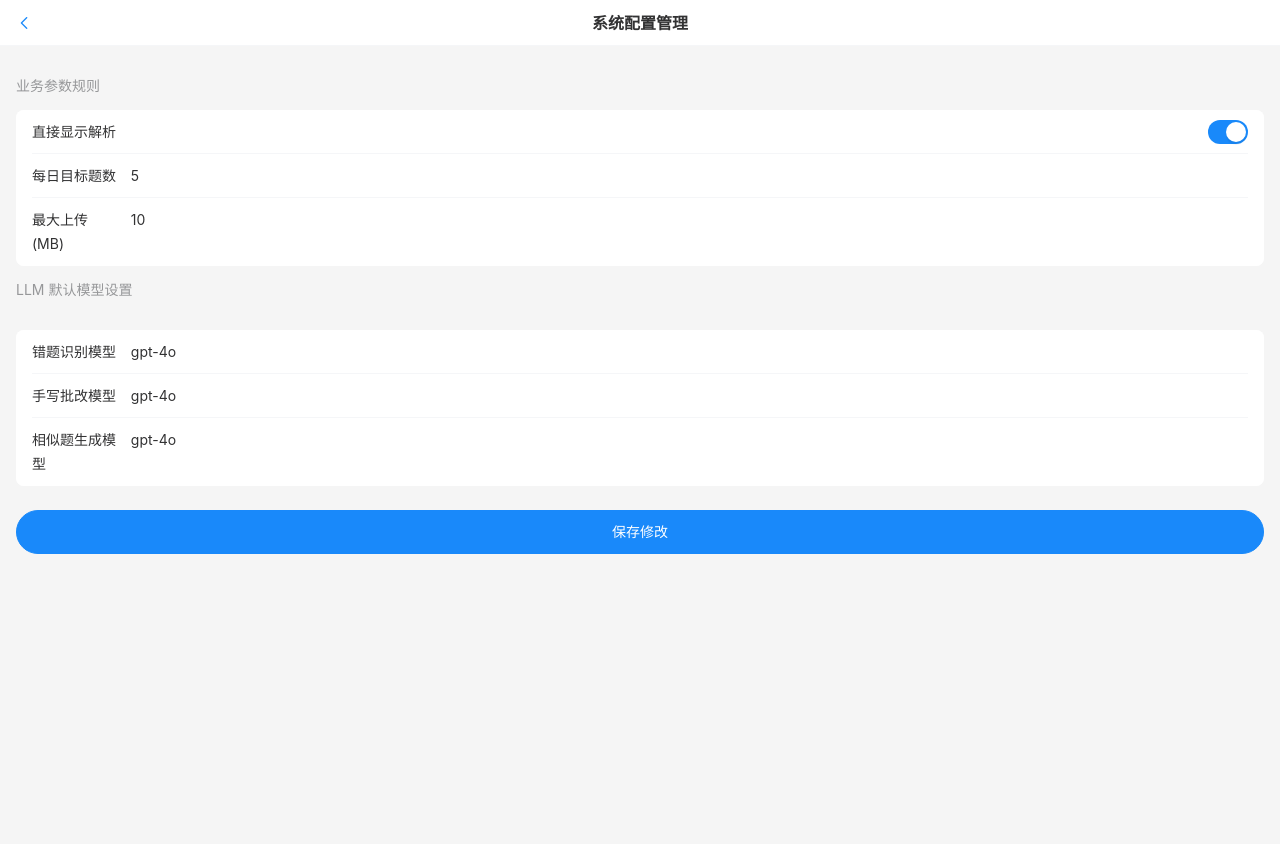
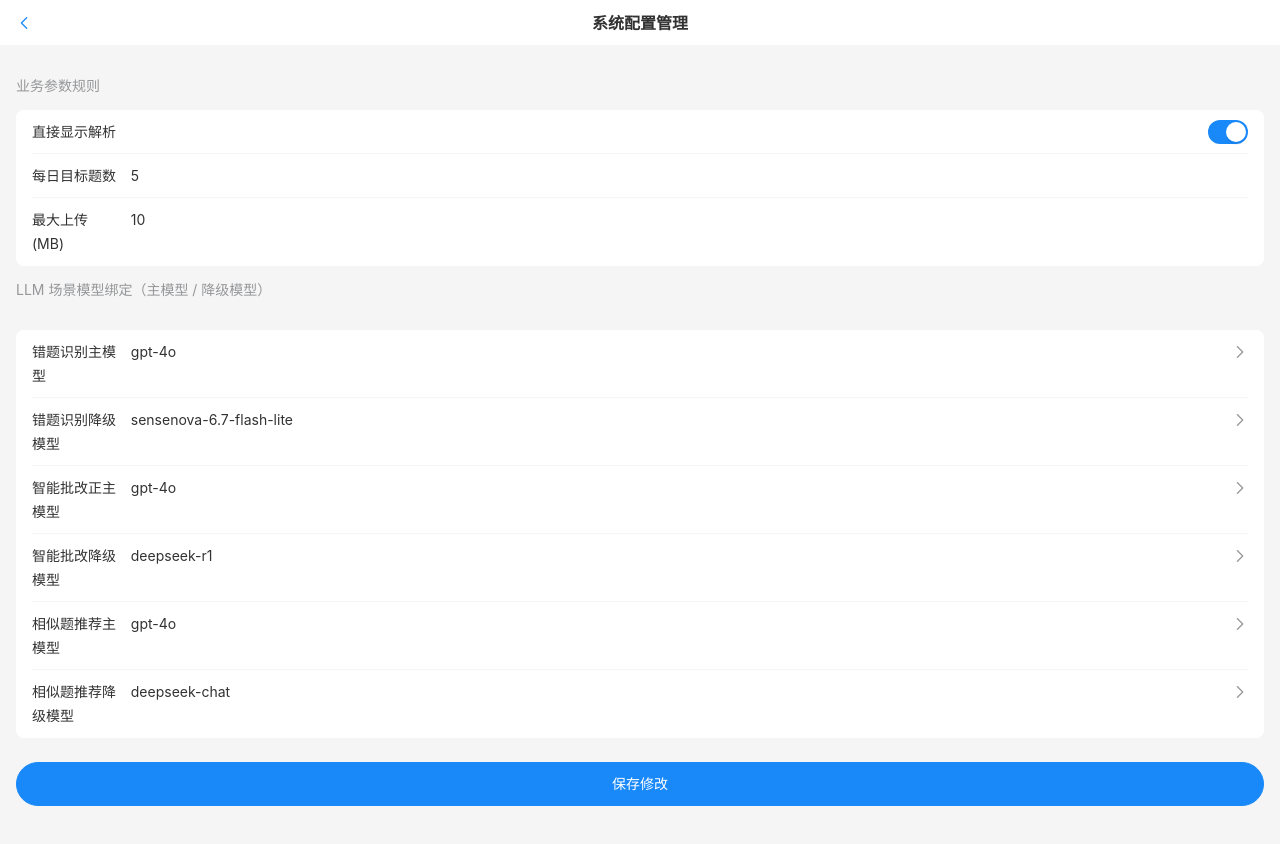
Before and after one commit to herryfish/error-management, a Vue app in the folder frontend/: page /admin/config in a window 1280 px wide. Shown: the top 844 px of the page. Before the commit the page ends 800 px from the top, so only its background shows below. Built offline with nearby package versions, Linux system fonts and the light colour scheme; no server answers; sample sign-in values are in the browser's storage.

Commit message:
feat(admin): 实现 LLM 模型强制白名单 Dropdown 下拉选择与防错配置 (#llm-dropdown)

```diff
--- a/frontend/src/views/admin/Config.vue
+++ b/frontend/src/views/admin/Config.vue
@@ -29,10 +29,111 @@
         />
       </van-cell-group>
 
-      <van-cell-group inset title="LLM 默认模型设置" style="margin-top: 16px;">
-        <van-field v-model="form.llm_model_recognize" label="错题识别模型" placeholder="例如 gpt-4o" />
-        <van-field v-model="form.llm_model_grading" label="手写批改模型" placeholder="例如 gpt-4o" />
-        <van-field v-model="form.llm_model_similar" label="相似题生成模型" placeholder="例如 gpt-4o" />
+      <van-cell-group inset title="LLM 场景模型绑定（主模型 / 降级模型）" style="margin-top: 16px;">
+        <!-- 错题识别：限制为视觉能力模型 -->
+        <van-field
+          v-model="form.llm_model_recognize"
+          is-link
+          readonly
+          name="picker_recognize"
+          label="错题识别主模型"
+          placeholder="选择识别主模型"
+          @click="showPickerRecognize = true"
+        />
+        <van-popup v-model:show="showPickerRecognize" position="bottom" round>
+          <van-picker
+            :columns="visionModelColumns"
+            @confirm="onConfirmRecognize"
+            @cancel="showPickerRecognize = false"
+          />
+        </van-popup>
+
+        <van-field
+          v-model="form.llm_model_recognize_fallback"
+          is-link
+          readonly
+          name="picker_recognize_fb"
+          label="错题识别降级模型"
+          placeholder="选择识别降级模型"
+          @click="showPickerRecognizeFb = true"
+        />
+        <van-popup v-model:show="showPickerRecognizeFb" position="bottom" round>
+          <van-picker
+            :columns="visionModelColumns"
+            @confirm="onConfirmRecognizeFb"
+            @cancel="showPickerRecognizeFb = false"
+          />
+        </van-popup>
+
+        <!-- 智能批改：全量模型白名单 -->
+        <van-field
+          v-model="form.llm_model_grading"
+          is-link
+          readonly
+          name="picker_grading"
+          label="智能批改正主模型"
+          placeholder="选择批改主模型"
+          @click="showPickerGrading = true"
+        />
+        <van-popup v-model:show="showPickerGrading" position="bottom" round>
+          <van-picker
+            :columns="allModelColumns"
+            @confirm="onConfirmGrading"
+            @cancel="showPickerGrading = false"
+          />
+        </van-popup>
+
+        <van-field
+          v-model="form.llm_model_grading_fallback"
+          is-link
+          readonly
+          name="picker_grading_fb"
+          label="智能批改降级模型"
+          placeholder="选择批改降级模型"
+          @click="showPickerGradingFb = true"
+        />
+        <van-popup v-model:show="showPickerGradingFb" position="bottom" round>
+          <van-picker
+            :columns="allModelColumns"
+            @confirm="onConfirmGradingFb"
+            @cancel="showPickerGradingFb = false"
+          />
+        </van-popup>
+
+        <!-- 相似题推荐：全量模型白名单 -->
+        <van-field
+          v-model="form.llm_model_similar"
+          is-link
+          readonly
+          name="picker_similar"
+          label="相似题推荐主模型"
+          placeholder="选择推荐主模型"
+          @click="showPickerSimilar = true"
+        />
+        <van-popup v-model:show="showPickerSimilar" position="bottom" round>
+          <van-picker
+            :columns="allModelColumns"
+            @confirm="onConfirmSimilar"
+            @cancel="showPickerSimilar = false"
+          />
+        </van-popup>
+
+        <van-field
+          v-model="form.llm_model_similar_fallback"
+          is-link
+          readonly
+          name="picker_similar_fb"
+          label="相似题推荐降级模型"
+          placeholder="选择推荐降级模型"
+          @click="showPickerSimilarFb = true"
+        />
+        <van-popup v-model:show="showPickerSimilarFb" position="bottom" round>
+          <van-picker
+            :columns="allModelColumns"
+            @confirm="onConfirmSimilarFb"
+            @cancel="showPickerSimilarFb = false"
+          />
+        </van-popup>
       </van-cell-group>
 
       <div style="margin: 24px 16px;">
@@ -45,19 +146,96 @@
 </template>
 
 <script setup lang="ts">
-import { ref, onMounted } from 'vue'
+import { ref, onMounted, computed } from 'vue'
 import { showToast } from 'vant'
 import api from '@/utils/api'
 
 const saving = ref(false)
+
+// 视觉模型白名单（只能用于识题场景）
+const VISION_MODELS = [
+  { text: 'gpt-4o (OpenAI 旗舰视觉)', value: 'gpt-4o' },
+  { text: 'gpt-4-vision-preview (OpenAI 视觉预检)', value: 'gpt-4-vision-preview' },
+  { text: 'claude-3-5-sonnet-20240620 (Anthropic 旗舰)', value: 'claude-3-5-sonnet-20240620' },
+  { text: 'sensenova-6.7-flash-lite (商汤 识题模型)', value: 'sensenova-6.7-flash-lite' },
+]
+
+// 纯文本与高推理模型白名单
+const TEXT_MODELS = [
+  { text: 'deepseek-r1 (DeepSeek 深度推理)', value: 'deepseek-r1' },
+  { text: 'deepseek-chat (DeepSeek 通用)', value: 'deepseek-chat' },
+  { text: 'gpt-4o-mini (OpenAI 轻量模型)', value: 'gpt-4o-mini' },
+  { text: 'gpt-3.5-turbo (OpenAI 基础模型)', value: 'gpt-3.5-turbo' },
+  { text: 'claude-3-haiku-20240307 (Anthropic 极速)', value: 'claude-3-haiku-20240307' },
+]
+
+// 全量可用模型白名单
+const ALL_MODELS = [...VISION_MODELS, ...TEXT_MODELS]
+
 const form = ref({
   show_solution_directly: true,
   daily_target_default: '5',
   max_upload_size_mb: '10',
   llm_model_recognize: 'gpt-4o',
+  llm_model_recognize_fallback: 'sensenova-6.7-flash-lite',
   llm_model_grading: 'gpt-4o',
+  llm_model_grading_fallback: 'deepseek-r1',
   llm_model_similar: 'gpt-4o',
+  llm_model_similar_fallback: 'deepseek-chat',
 })
+
+// 弹出 Picker 状态
+const showPickerRecognize = ref(false)
+const showPickerRecognizeFb = ref(false)
+const showPickerGrading = ref(false)
+const showPickerGradingFb = ref(false)
+const showPickerSimilar = ref(false)
+const showPickerSimilarFb = ref(false)
+
+// 构建带容错标记的 Column 选项
+const buildColumns = (whiteList: Array<{ text: string; value: string }>, currentValue: string) => {
+  const exists = whiteList.some(m => m.value === currentValue)
+  if (!exists && currentValue) {
+    return [
+      { text: `⚠️ ${currentValue} (已下线/历史模型)`, value: currentValue },
+      ...whiteList
+    ]
+  }
+  return whiteList
+}
+
+const visionModelColumns = computed(() => buildColumns(VISION_MODELS, form.value.llm_model_recognize))
+const allModelColumns = computed(() => buildColumns(ALL_MODELS, form.value.llm_model_grading))
+
+const onConfirmRecognize = ({ selectedOptions }: any) => {
+  form.value.llm_model_recognize = selectedOptions[0]?.value || ''
+  showPickerRecognize.value = false
+}
+
+const onConfirmRecognizeFb = ({ selectedOptions }: any) => {
+  form.value.llm_model_recognize_fallback = selectedOptions[0]?.value || ''
+  showPickerRecognizeFb.value = false
+}
+
+const onConfirmGrading = ({ selectedOptions }: any) => {
+  form.value.llm_model_grading = selectedOptions[0]?.value || ''
+  showPickerGrading.value = false
+}
+
+const onConfirmGradingFb = ({ selectedOptions }: any) => {
+  form.value.llm_model_grading_fallback = selectedOptions[0]?.value || ''
+  showPickerGradingFb.value = false
+}
+
+const onConfirmSimilar = ({ selectedOptions }: any) => {
+  form.value.llm_model_similar = selectedOptions[0]?.value || ''
+  showPickerSimilar.value = false
+}
+
+const onConfirmSimilarFb = ({ selectedOptions }: any) => {
+  form.value.llm_model_similar_fallback = selectedOptions[0]?.value || ''
+  showPickerSimilarFb.value = false
+}
 
 const loadConfig = async () => {
   try {
@@ -83,15 +261,18 @@ const saveConfig = async () => {
       { key: 'daily_target_default', value: String(form.value.daily_target_default), category: 'business' },
       { key: 'max_upload_size_mb', value: String(form.value.max_upload_size_mb), category: 'system' },
       { key: 'llm_model_recognize', value: form.value.llm_model_recognize, category: 'llm' },
+      { key: 'llm_model_recognize_fallback', value: form.value.llm_model_recognize_fallback, category: 'llm' },
       { key: 'llm_model_grading', value: form.value.llm_model_grading, category: 'llm' },
+      { key: 'llm_model_grading_fallback', value: form.value.llm_model_grading_fallback, category: 'llm' },
       { key: 'llm_model_similar', value: form.value.llm_model_similar, category: 'llm' },
+      { key: 'llm_model_similar_fallback', value: form.value.llm_model_similar_fallback, category: 'llm' },
     ]
 
     for (const item of entries) {
       await api.put('/admin/config', item)
     }
 
-    showToast('系统配置修改保存成功')
+    showToast('系统模型与配置修改保存成功')
   } catch (error: any) {
     showToast(error.message || '保存失败')
   } finally {
```
Also changed, not shown: 1 other file (tests, documents, lock files or other folders).
